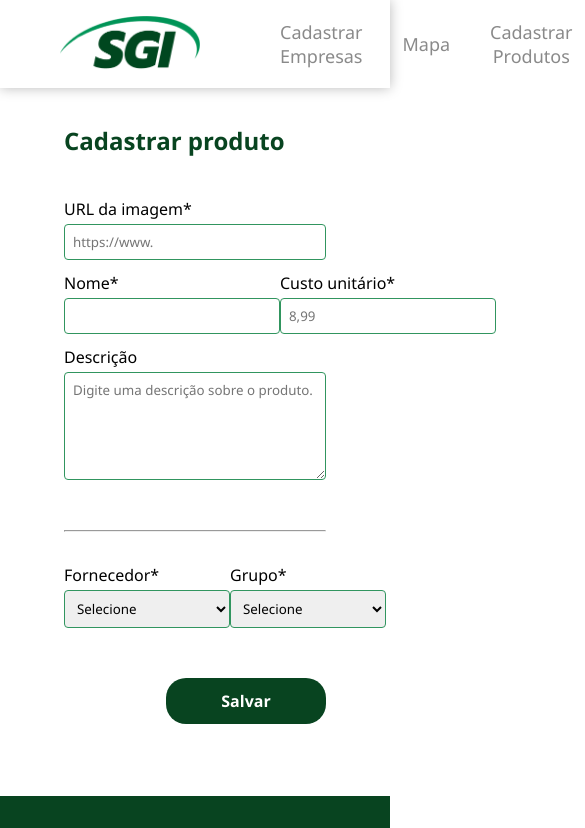
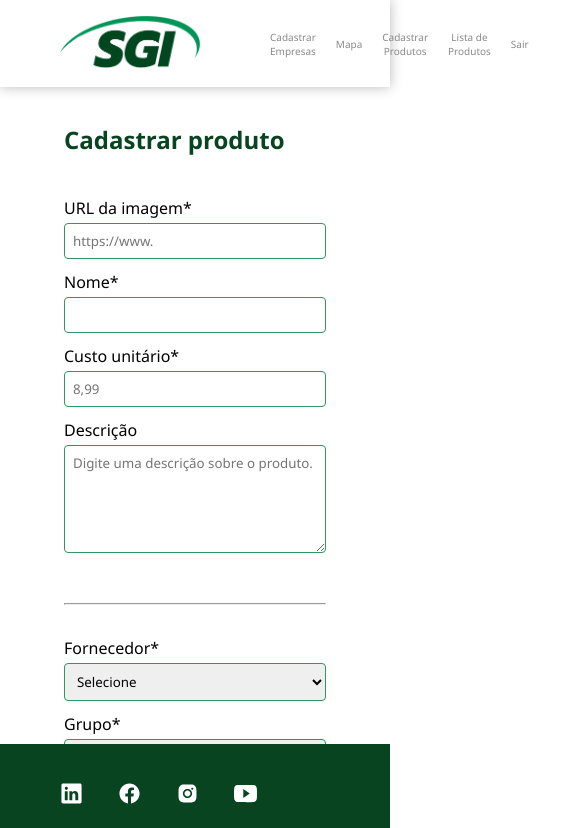
Before and after one commit to eduardovlemes/sgi, a React (Create React App) app: page /novoitem in a window 390 px wide. Shown: the top 828 px of the page, 585 px wide, since content can reach past the window. Built offline with nearby package versions, Linux system fonts and the light colour scheme; data requests are answered from the project's data file.

Commit message:
feat: adiciona botões no SearchBar e Footer
Adiciona botões estilizados no SearchBar e Footer, bem como adiciona responsividade da página.

```diff
--- a/package.json
+++ b/package.json
@@ -10,6 +10,7 @@
     "leaflet": "^1.8.0",
     "react": "^18.2.0",
     "react-dom": "^18.2.0",
+    "react-icons": "^4.6.0",
     "react-leaflet": "^4.1.0",
     "react-router-dom": "^6.4.2",
     "react-scripts": "5.0.1",
--- a/src/App.css
+++ b/src/App.css
@@ -213,20 +213,72 @@ hr {
 .search-field {
   margin-left: 210px;
 }
+.search-icon {
+  vertical-align: middle;
+  padding-left: 8px;
+  color: #084420;
+}
 
 /*footer*/
 footer {
   background-color: #084420;
-  height: 200px;
+  height: 100px;
   margin-top: 72px;
   width: 100%;
   bottom: 0;
 }
-
 .footer-links {
   display: flex;
-  flex-direction: column;
-  margin: 64px;
+  flex-direction: row;
+  margin: 74px;
   padding-top: 30px;
-  gap: 10px;
+  gap: 35px;
 }
+.footer-icon {
+  padding-top: 8px;
+
+}
+footer a {
+  text-decoration: none;
+  color: white;
+}
+
+
+/* Responsividade */
+@media only screen and (max-width: 1100px) {
+  form {
+    flex-wrap: wrap;
+  }
+  .form-line {
+    flex-direction: column;
+    width: 100%;
+  }
+  .input-32 {
+    width: 100%;
+  }
+}
+@media only screen and (max-width: 1025px) {
+  .title-search-area {
+    flex-direction: column-reverse;
+  }
+  .search-bar {
+    margin-left: 0;
+    margin-top: 20px;
+    width: 350px;
+  }
+}
+@media only screen and (max-width: 800px) {
+  nav button {
+    font-size: 10px;
+    padding: 14px 10px;
+  }
+}
+@media only screen and (min-height: 780px) {
+  footer {
+    position: fixed;
+  }
+  .footer-links{
+    margin-top: 0px;
+    margin-left: 60px;
+  }
+}
--- a/src/components/Footer/Footer.js
+++ b/src/components/Footer/Footer.js
@@ -1,3 +1,6 @@
+import { IoLogoLinkedin, IoLogoFacebook, IoLogoYoutube } from "react-icons/io5";
+import { AiFillInstagram } from "react-icons/ai";
+
 export default function Footer() {
   return (
     <footer>
@@ -8,7 +11,7 @@ export default function Footer() {
             target="_blank"
             rel="noreferrer"
           >
-            LinkedIn
+            <IoLogoLinkedin size="23" className="footer-icon" />
           </a>
         </li>
         <li>
@@ -17,17 +20,17 @@ export default function Footer() {
             target="_blank"
             rel="noreferrer"
           >
-            Facebook
+            <IoLogoFacebook size="23" className="footer-icon" />
           </a>
         </li>
         <li>
           <a href="https://www.instagram.com/" target="_blank" rel="noreferrer">
-            Instagram
+            <AiFillInstagram size="23" className="footer-icon" />
           </a>
         </li>
         <li>
           <a href="https://www.youtube.com/" target="_blank" rel="noreferrer">
-            YouTube
+            <IoLogoYoutube size="23" className="footer-icon" />
           </a>
         </li>
       </ul>
--- a/src/components/SearchBar/SearchBar.js
+++ b/src/components/SearchBar/SearchBar.js
@@ -1,5 +1,8 @@
+import { IoSearchOutline } from "react-icons/io5";
+
 export default function SearchBar({ onChange, placeholder, value }) {
   return (
+    <div>
     <input
       className="search-bar"
       type="text"
@@ -7,5 +10,8 @@ export default function SearchBar({ onChange, placeholder, value }) {
       onChange={onChange}
       value={value}
     />
+    <IoSearchOutline size="26" className="search-icon" />
+
+    </div>
   );
 }
```
Also changed, not shown: 1 other file (tests, documents, lock files or other folders).
